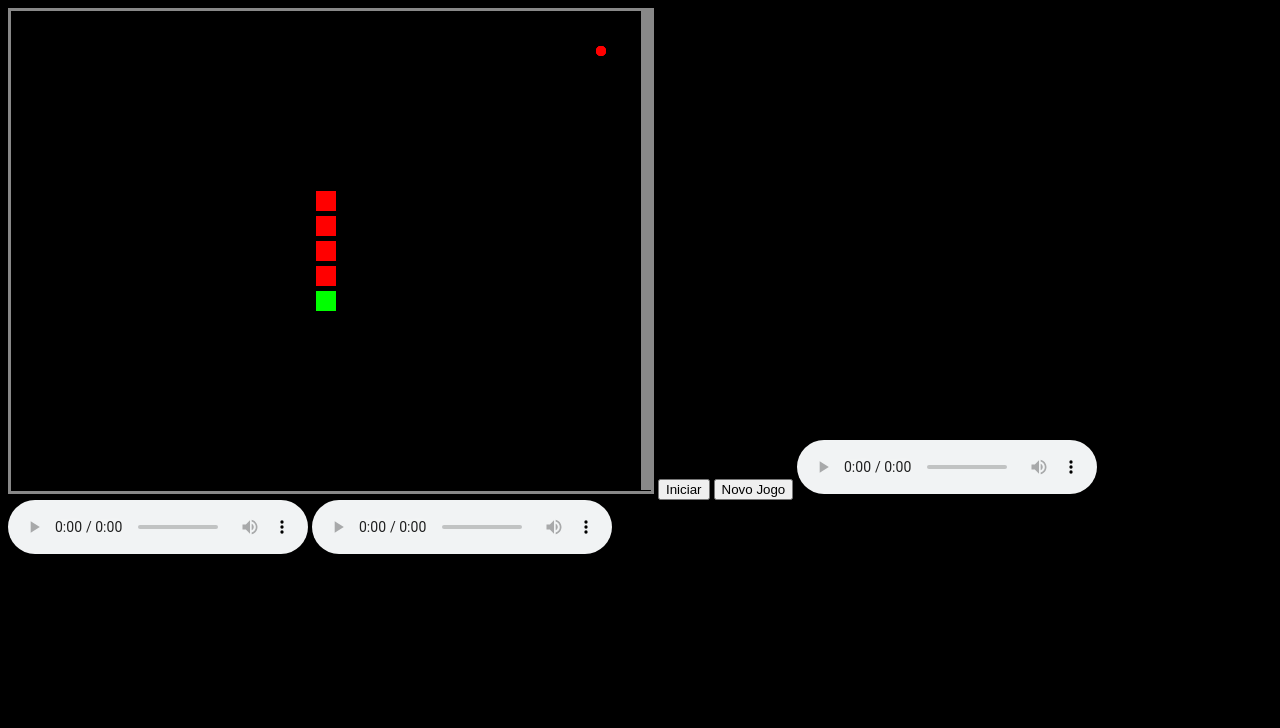
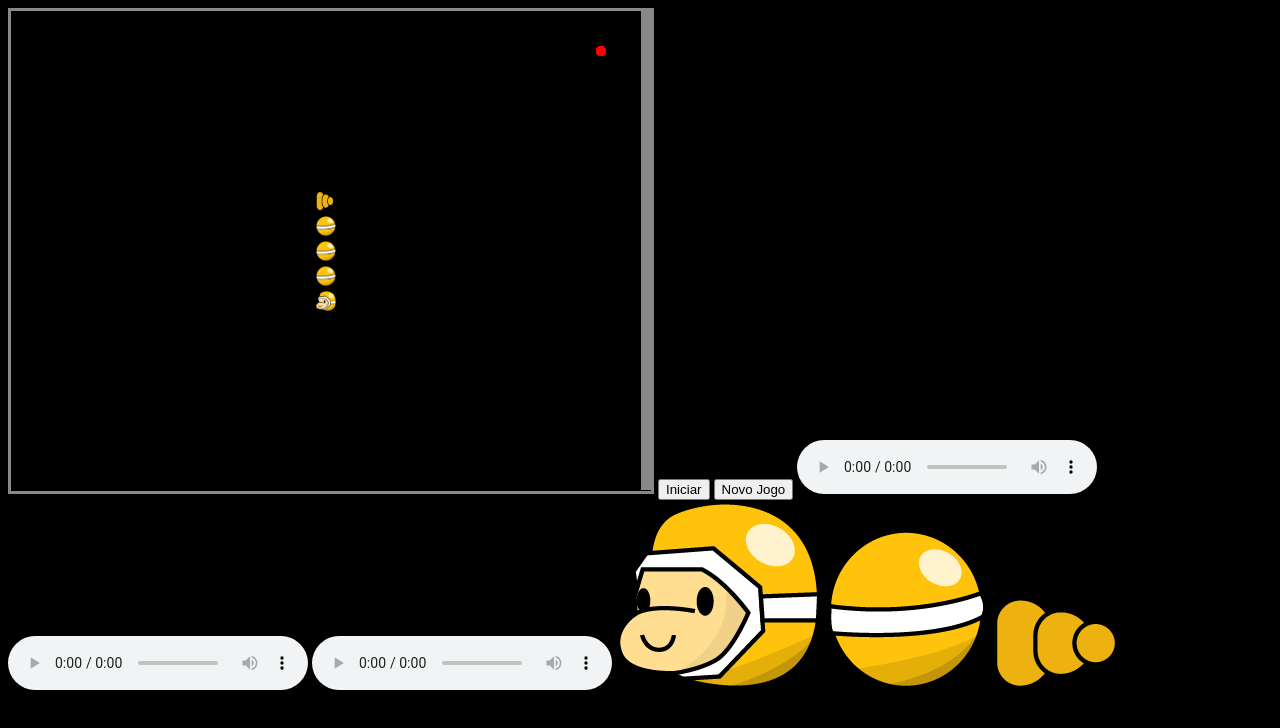
Before and after one commit to MatheusMoura17/snake-come-back-home, a plain HTML site: page index.html in a window 1280 px wide. Drawn offline with Linux system fonts and the light colour scheme.

Commit message:
feat: Graficos da cobra adicionado

```diff
--- a/index.html
+++ b/index.html
@@ -22,6 +22,10 @@
 		<source src= "snd/gameover.wav" type="audio/wav">
 		</audio>
 
+		<img src="imagens/snake/head-normal.png" id="snakeHead">
+		<img src="imagens/snake/node.png" id="snakeNode">
+		<img src="imagens/snake/tale.png" id="snakeTale">
+
 		<script type="text/javascript" src="scripts/nodo.js"> </script>
 		<script type="text/javascript" src="scripts/script.js"> </script>
 
--- a/scripts/script.js
+++ b/scripts/script.js
@@ -15,6 +15,9 @@ var btpausa = document.getElementById("btPause");
 var sndcomer1 = document.getElementById("comer1");
 var sndcomer2 = document.getElementById("comer2");
 var sndgameover = document.getElementById("gameover");
+var snakeHead=document.getElementById("snakeHead");
+var snakeNode=document.getElementById("snakeNode");
+var snakeTale=document.getElementById("snakeTale");
 
 //Informações sobre o grid
 var gx = 0; //Número de quadros em X
@@ -75,11 +78,17 @@ function desenhar() {
 	context.fillRect(0, borday, canvas.width - 1, canvas.height - 1);
 
 	//Desenhar a Snake
-	context.fillStyle = "#00FF00";
 	for (i = 0; i < nodos.length; i++) {
+		var graphic=snakeHead;
+		if(i>0 && i<nodos.length-1)
+			graphic=snakeNode;
+		else if(i==nodos.length-1)
+			graphic=snakeTale;
+
 		xi = distance + nodos[i].x * (largura + distance);
 		yi = distance + nodos[i].y * (largura + distance);
-		context.fillRect(xi, yi, largura, largura);
+		//context.fillRect(xi, yi, largura, largura);
+		context.drawImage(graphic,xi,yi,largura,largura);
 
 		//Desenhar a fruta
 		context.fillStyle = "#FF0000";
@@ -222,10 +231,10 @@ function onKD(evt) {
 }
 
 function sndComer() { //Reproduzir som aleatório de comer
-	if (Math.random() < 0.8)
-		sndcomer1.play();
-	else
-	sndcomer2.play();
+	//if (Math.random() < 0.8)
+	//	sndcomer1.play();
+	//else
+	sndcomer1.play();
 }
 
 function novaPosFruta() { //Determinar uma nova posição para a fruta
```
Also changed, not shown: imagens/snake/head-han.png (added), imagens/snake/head-hum.png (added), imagens/snake/head-killed.png (added), imagens/snake/head-normal.png (added), imagens/snake/node.png (added), imagens/snake/tale.png (added).
